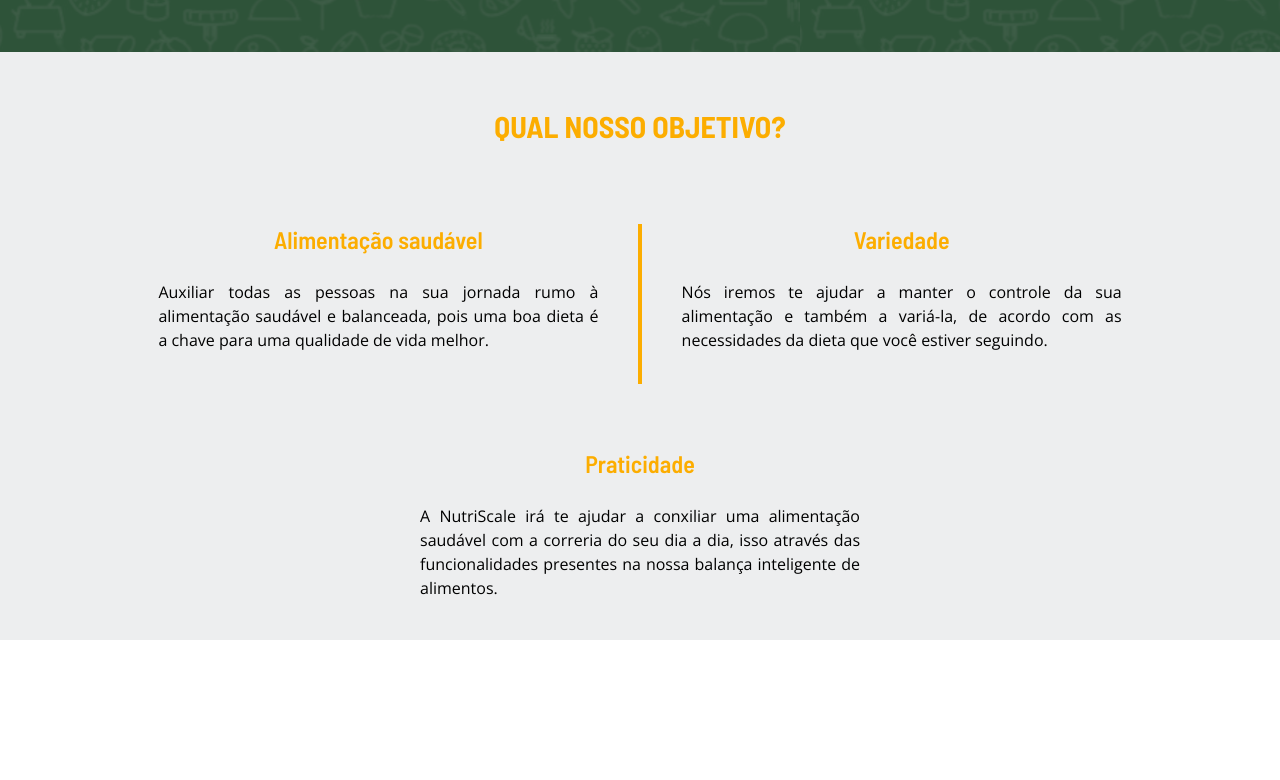
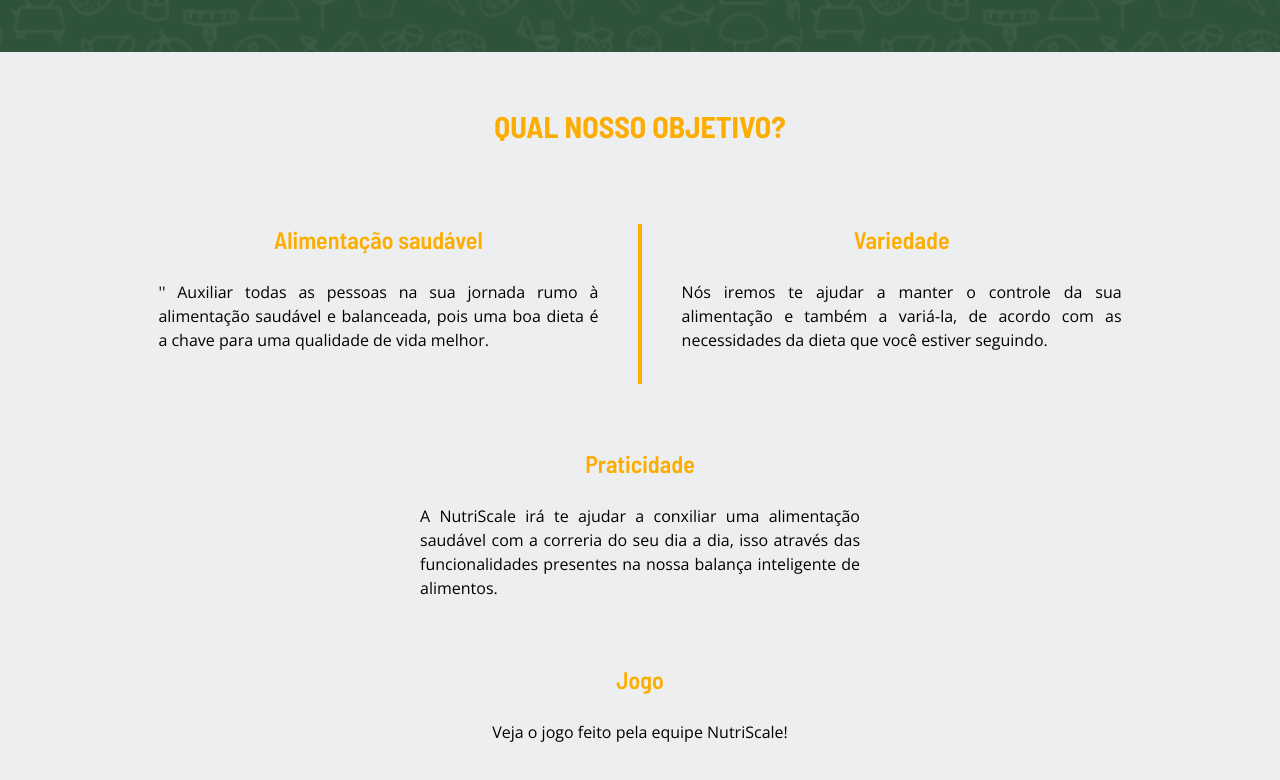
Before and after one commit to JVMF12/SITE-TCC, a React (Vite) app: page / in a window 1280 px wide. Shown: the part 656-1436 px from the top of the page. Before the commit the page ends 1296 px from the top, so only its background shows below. Built offline with nearby package versions, Linux system fonts and the light colour scheme; a web font is replaced by a local one.

Commit message:
tentando colocar o frame do vídeo do jogo no site

```diff
--- a/src/pages/Home.jsx
+++ b/src/pages/Home.jsx
@@ -72,7 +72,7 @@
                     Alimentação saudável
                   </h3>
                   <p className="md:max-w-[27.5rem]">
-                    Auxiliar todas as pessoas na sua jornada rumo à alimentação
+                   '' Auxiliar todas as pessoas na sua jornada rumo à alimentação
                     saudável e balanceada, pois uma boa dieta é a chave para uma
                     qualidade de vida melhor.
                   </p>
@@ -106,9 +106,23 @@
                   alimentos.
                 </p>
               </div>
+
+              <div className="mt-10">
+                <h3 className="flex justify-center text-titulo font-semibold text-center text-2xl my-[1.5rem] font-subtitulo">
+                  Jogo
+                </h3>
+                <p className="md:max-w-[27.5rem]">
+                  Veja o jogo feito pela equipe NutriScale!
+                </p>
+              </div>
             </div>
           </div>
         </section>
+
+        <div className="flex justify-center items-center bg-fundoSite">
+          <iframe width="560" height="315" src="https://www.youtube.com/embed/fvBycGBtMSY?si=QCMr7sIOEYoLMcoD" title="YouTube video player" frameborder="0" allow="accelerometer; autoplay; clipboard-write; encrypted-media; gyroscope; picture-in-picture; web-share" referrerpolicy="strict-origin-when-cross-origin" allowfullscreen></iframe>
+        </div>
+
       </main>
     </div>
   );
```
